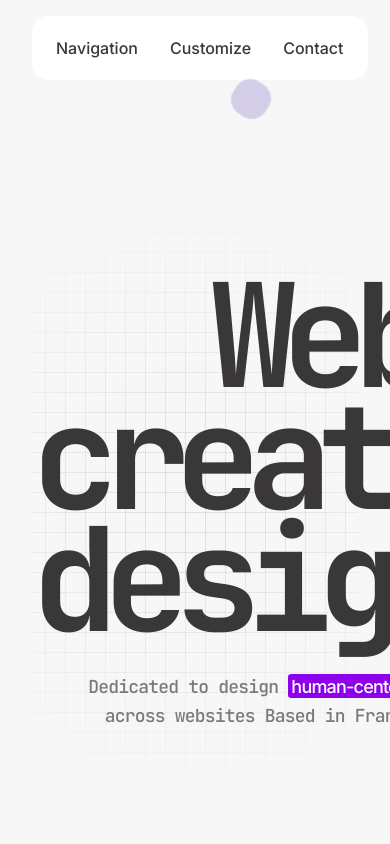
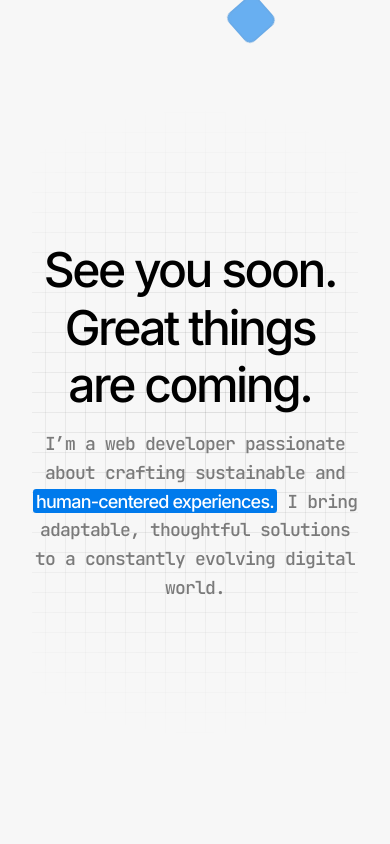
Before and after one commit to elyseeMB/elyseemb.github.io, a Preact app: page / in a window 390 px wide. Shown: the top 844 px of the page. Built offline with nearby package versions, Linux system fonts and the light colour scheme.

Commit message:
refactor global coming soon...

```diff
--- a/index.html
+++ b/index.html
@@ -15,92 +15,23 @@
   <body>
     <div class="page-wrapper">
       <div class="container">
-        <div class="header">
-          <ul>
-            <li>Navigation</li>
-            <li>Customize</li>
-            <li>Contact</li>
-          </ul>
-        </div>
         <section class="hero">
           <div class="wrapper">
-            <!-- <img
-              src="https://framerusercontent.com/images/OHxC2kO4uW2zIMUYfUPokinhJk.png"
-              alt=""
-            /> -->
-            <h1>Web creative designer</h1>
+            <h1 class="split">See you soon. Great things are coming.</h1>
             <div class="description">
               <h3>
-                <span>Dedicated to design </span>
-                <span><mark>human-centered</mark></span>
-                <span>experiences across</span>
-                <span>websites Based in France, <mark>Brazzaville.</mark></span>
+                <span
+                  >I’m a web developer passionate about crafting sustainable and
+                </span>
+                <span><mark>human-centered experiences.</mark></span>
+                <span
+                  >I bring adaptable, thoughtful solutions to a constantly
+                  evolving digital world.</span
+                >
               </h3>
             </div>
           </div>
         </section>
-
-        <section class="presentation">
-          <div class="wrapper">
-            <h2 class="split">I design creative websites</h2>
-            <p>
-              Lorem ipsum dolor sit amet consectetur adipisicing elit. Quas,
-              quaerat minus! Amet, nisi, natus eius doloremque libero sequi vel
-              sint mollitia dolores sunt quae deserunt fugit saepe. Libero,
-              perspiciatis quae! Deserunt laborum excepturi fuga recusandae iure
-              hic consequuntur eum officiis minus expedita. Ad nisi optio
-              necessitatibus dicta dolores accusamus, dolorem omnis voluptatibus
-              modi. Tempora similique aperiam suscipit. Ea, sed voluptate.
-              Veniam non minus dolores. Aut id inventore est mollitia incidunt
-              officiis a eveniet neque nesciunt nostrum temporibus distinctio
-              amet, eos voluptatum ipsum eligendi quaerat quae? Quidem non
-              accusamus inventore! Possimus.
-            </p>
-            <p>
-              Lorem ipsum dolor sit amet consectetur, adipisicing elit. Dicta,
-              esse ea nobis rem, debitis quos molestias reprehenderit quibusdam
-              vero iste iusto culpa. Delectus obcaecati, magnam error itaque
-              quos blanditiis possimus. Ipsa saepe id qui minima est voluptates
-              voluptate harum deserunt. Cupiditate laboriosam asperiores
-              consequuntur eligendi ut repellendus? Totam harum possimus, fuga
-              mollitia ea odit voluptatibus aut atque nihil. Molestiae, facere!
-              Nostrum quasi quia nemo ipsum dignissimos quos minus suscipit
-              maiores eligendi libero commodi, doloribus, aspernatur
-              necessitatibus quae, labore odio repellat ratione odit corrupti
-              facilis porro. Unde ipsum totam molestiae perspiciatis. Autem iste
-              quod error eos voluptate maxime ut a commodi dolor, nesciunt
-              expedita, porro, sint minus. Odio, ducimus nesciunt quae pariatur
-              quo, eius dolorem eveniet dolore iste consequuntur velit. Aut.
-              Consectetur id deserunt, fugiat voluptas nobis non vel. Dolor
-              saepe minima libero ducimus neque facilis, suscipit sapiente,
-              aspernatur reiciendis, nesciunt aliquam. Sint in possimus, libero
-              recusandae magnam aspernatur consequuntur voluptas.
-            </p>
-            <img
-              src="https://cdn.dribbble.com/userupload/43595957/file/original-08e4313e78a3d27a44d67fd0e7617cd3.jpg?resize=2048x1539&vertical=center"
-              alt=""
-            />
-            <div class="description">
-              <h3>
-                Dedicated to designing human-centered experiences accross
-                websites.
-              </h3>
-              <p>
-                I'm offering end-to-end solutions to meet your digital needs,
-                working with you to create a high-performing website, ready to
-                stand out in a competitive market.
-              </p>
-            </div>
-          </div>
-        </section>
-
-        <section class="about">
-          <div class="wrapper">
-            <h3 class="split">I'm a Designer & Developer</h3>
-          </div>
-        </section>
-
-        <footer>je suis le footer</footer>
       </div>
     </div>
     <script type="module" src="/src/main.tsx"></script>
--- a/src/css/modules/hero.css
+++ b/src/css/modules/hero.css
@@ -30,6 +30,10 @@
   z-index: -1000;
 }
 
+.hero h1 span {
+  color: black;
+}
+
 .hero span {
   color: var(--color-secondary);
   font-weight: 500;
@@ -43,7 +47,7 @@
 
 .hero .wrapper::before,
 .hero .wrapper::after {
-  --contrast: rgba(39, 0, 155, 0.167);
+  --contrast: #007aec94;
   /* background: url("/shape.png"); */
   content: "";
   position: absolute;
@@ -53,8 +57,8 @@
   inset: 0;
   animation: spin 15s linear infinite normal;
   background: var(--contrast);
-  box-shadow: inset 0 0px 4.8px -3px #ffffff;
-  border-radius: var(--rounded-2);
+  box-shadow: inset 0 0px 5px -3px #6b6b6b;
+  border-radius: var(--rounded);
 }
 
 .hero .wrapper::before {
@@ -89,7 +93,31 @@
 }
 
 .hero .description {
-  max-width: 500px;
+  max-width: 600px;
+}
+
+@media screen and (min-width: 1350px) {
+  .hero h1 span {
+    font-size: inherit;
+  }
+
+  .hero span {
+    font-size: 24px;
+  }
+
+  .hero .description {
+    max-width: 800px;
+  }
+
+  .hero .wrapper {
+    gap: var(--space-3);
+  }
+}
+
+@media screen and (max-width: 900px) {
+  .hero .wrapper {
+    gap: var(--space);
+  }
 }
 
 /* HEADER */
--- a/src/css/tools/theme.css
+++ b/src/css/tools/theme.css
@@ -1,5 +1,5 @@
 :root {
-  --contrast: rgb(141, 0, 236);
+  --contrast: rgb(0, 122, 236);
   --bg-color: #f7f7f7;
   --color-secondary: #7a7a7a;
   --color-primary: rgb(57, 55, 55);
--- a/src/css/tools/typography.css
+++ b/src/css/tools/typography.css
@@ -7,10 +7,24 @@ h3 {
 }
 
 h1 {
-  letter-spacing: -15px;
-  font-size: 9rem;
+  letter-spacing: -5px;
+  font-size: 7rem;
   line-height: 0.85;
   font-weight: 700;
+}
+
+@media screen and (max-width: 900px) {
+  h1 {
+    letter-spacing: -2.5px;
+    line-height: 1.2;
+    font-size: 3rem;
+  }
+}
+
+@media screen and (min-width: 1350px) {
+  h1 {
+    font-size: 9rem;
+  }
 }
 
 h2 {
```
